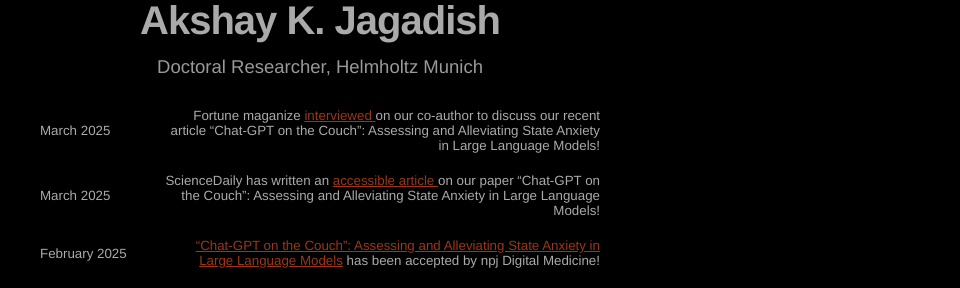
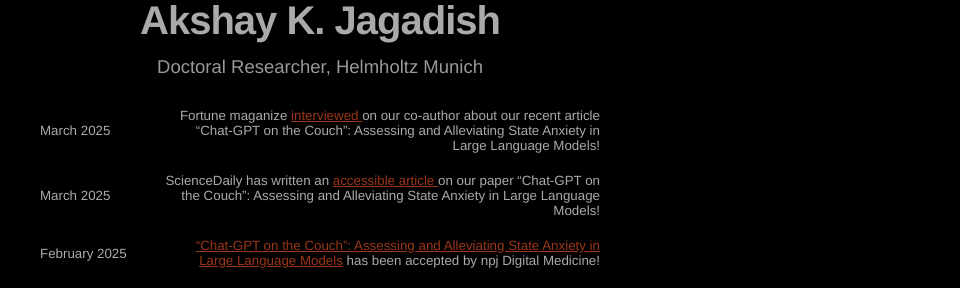
Before and after one commit to akjagadish/akjagadish.github.io, a Jekyll site: the page built from projects.html, in a window 1280 px wide. Shown: the part 281-569 px from the top of the page, without its empty margins (320-1280 px from the left). Built offline with Jekyll 4.4.1, drawn with Linux system fonts in a browser that asks for light colours; nearby versions of some CDN libraries.

Commit message:
Update projects.html

```diff
--- a/projects.html
+++ b/projects.html
@@ -8,7 +8,7 @@ layout: page_projects
 <div style="display: flex; justify-content: space-between; align-items: center;">
     <span style="flex-shrink: 0; text-align: left; font-size: smaller; width: 100px;">March 2025</span>
     <span style="flex-grow: 1; text-align: right; font-size: smaller; margin-left: 20px;">
-      Fortune maganize <a href="https://fortune.com/2025/03/09/openai-chatgpt-anxiety-mindfulness-mental-health-intervention/?abc123"> interviewed </a> on our co-author to discuss our recent article “Chat-GPT on the Couch”: Assessing and Alleviating State Anxiety in
+      Fortune maganize <a href="https://fortune.com/2025/03/09/openai-chatgpt-anxiety-mindfulness-mental-health-intervention/?abc123"> interviewed </a> on our co-author about our recent article “Chat-GPT on the Couch”: Assessing and Alleviating State Anxiety in
         Large Language Models!
     </span>
   </div>
```
